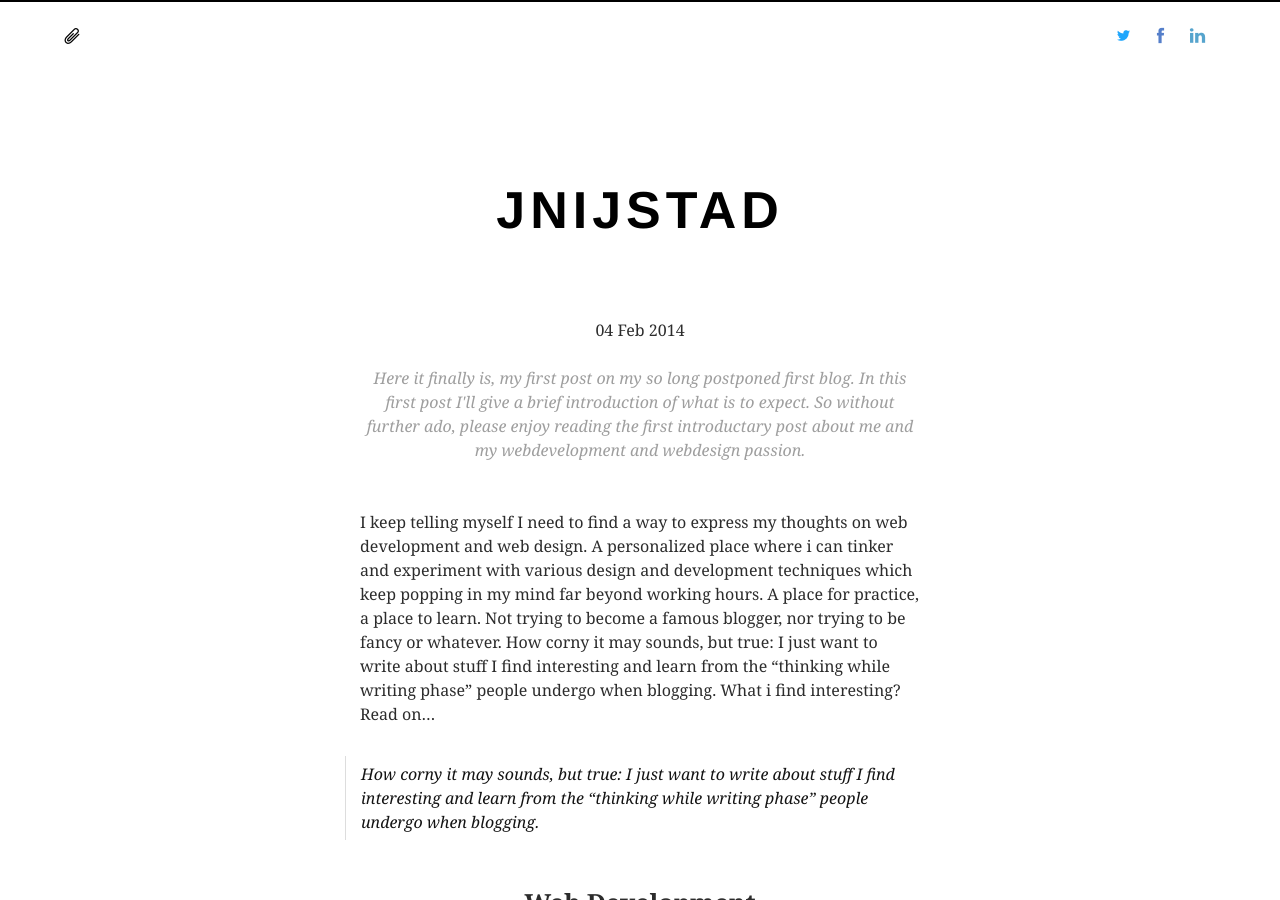
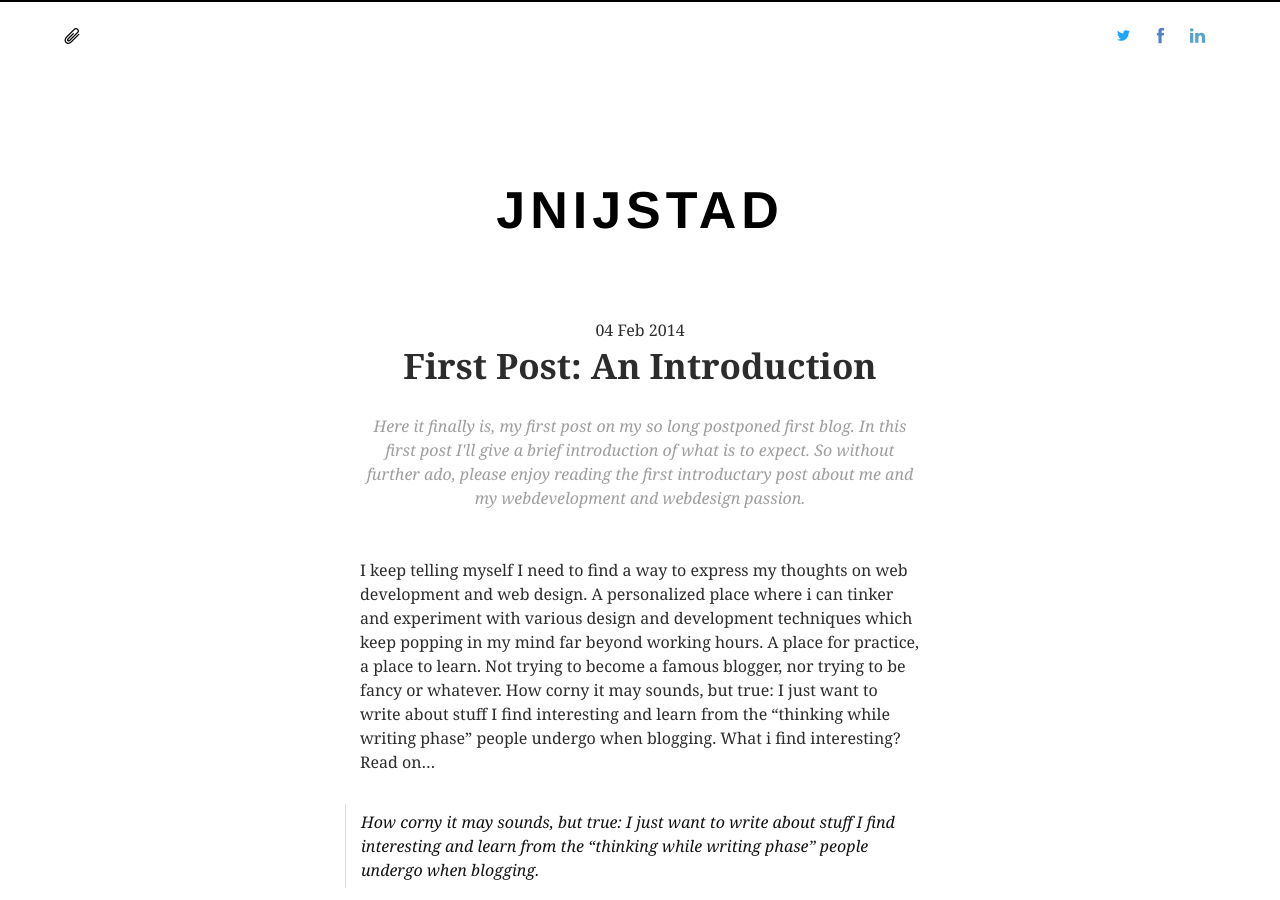
Before and after one commit to jnijstad/jnijstad.github.io, a Jekyll site: the page built from _posts/2014-02-04-introduction.markdown, in a window 1280 px wide and 900 px high. Built offline with Jekyll 4.4.1, drawn with Linux system fonts in a browser that asks for light colours; nearby versions of some CDN libraries; some web fonts are replaced; Markdown is read by kramdown in place of the engine named in the settings; comment, search, counter and statistics services are not loaded.

Commit message:
single head

```diff
--- a/_layouts/post.html
+++ b/_layouts/post.html
@@ -4,7 +4,7 @@ layout: default
 <article itemscope itemtype="http://schema.org/BlogPosting" class="article">
   	<header class="header">
   		 <time itemprop="datePublished" class="pubdate" datetime="{{ page.date | date_to_xmlschema }}" >{{ page.date | date_to_string }}</time>
-  		 <h1 itemprop="name"><a itemprop="url" href="{{post.url}}">{{ post.title }}</a></h1>
+  		 <h1 itemprop="name"><a itemprop="url" href="{{post.url}}">{{ page.title }}</a></h1>
   	</header>
   	<section itemprop="description" class="excerpt">
   		{{ page.excerpt }}
```
